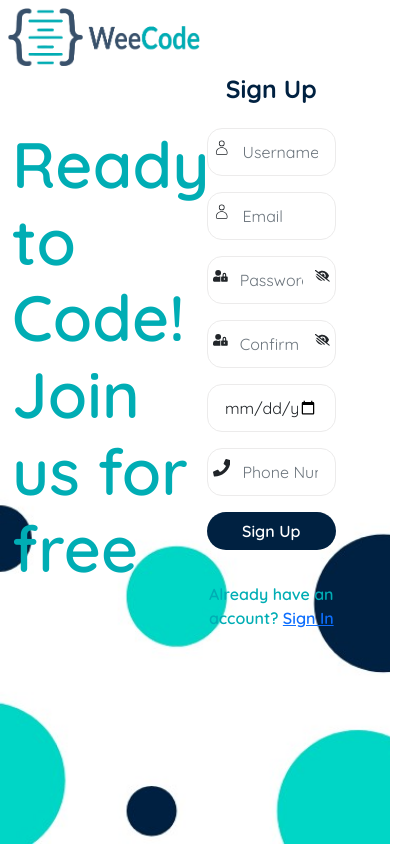
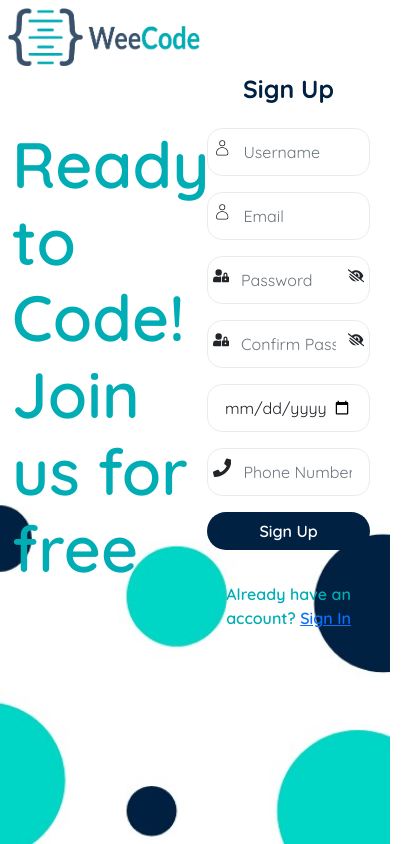
Before and after one commit to mouhebmhd/WeeTechElearning, a React (Create React App) app in the folder frontEnd/: page /signUp in a window 390 px wide. Shown: the whole page, 420 px wide, since content can reach past the window. Built offline with nearby package versions, Linux system fonts and the light colour scheme.

Commit message:
fixed sign Up Page

```diff
--- a/frontEnd/src/views/signUp.js
+++ b/frontEnd/src/views/signUp.js
@@ -15,11 +15,11 @@ export default function SignUp() {
 
       <div className="container-fluid d-flex align-items-center signUpContainer">
 
-        <div className="col-6">
+        <div className="col-6  ">
           <h1 className="signUpTitle">Ready to Code! <br /> Join us for free</h1>
         </div>
 
-        <div className="col-6">
+        <div className=" col-sm-12 col-md-12 col-lg-6">
           <div className="col-10 signUpForm d-flex gap-3 flex-column align-items-center">
             <h2 className='signUpMessage'>Sign Up </h2>
 
```
